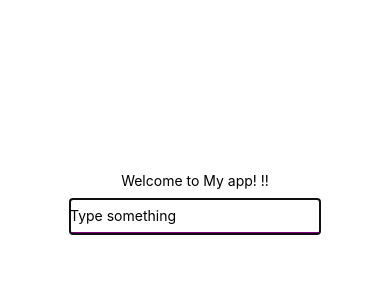
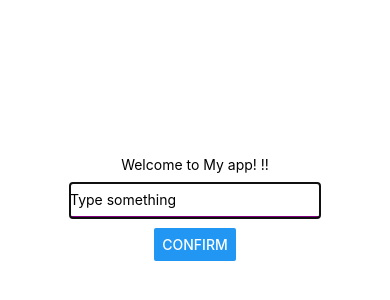
Before and after one commit to yundii/cs5520project, a React Native app: screen / in a window 390 px wide. Shown: the part 214-514 px from the top of the page. Built offline with nearby package versions, Linux system fonts and the light colour scheme.

Commit message:
add confirm button to show what user had typed

```diff
--- a/Components/Input.js
+++ b/Components/Input.js
@@ -1,4 +1,4 @@
-import { StyleSheet, Text, TextInput, View } from "react-native";
+import { Button, StyleSheet, Text, TextInput, View } from "react-native";
 import React, { useState } from "react";
 
 export default function Input({ autoFocus }) {
@@ -9,6 +9,9 @@ export default function Input({ autoFocus }) {
     setHasBlurred(true);  // Set the blur state when input loses focus
   };
 
+  const handleConfirm = () => {
+    alert("You typed: " + text);
+  };
 
   return (
     <View style={styles.container}>
@@ -40,6 +43,7 @@ export default function Input({ autoFocus }) {
             : "Please type more than 3 characters"}
         </Text>
       )}
+      <Button title="Confirm" onPress={handleConfirm} />
     </View>
   );
 }
```
